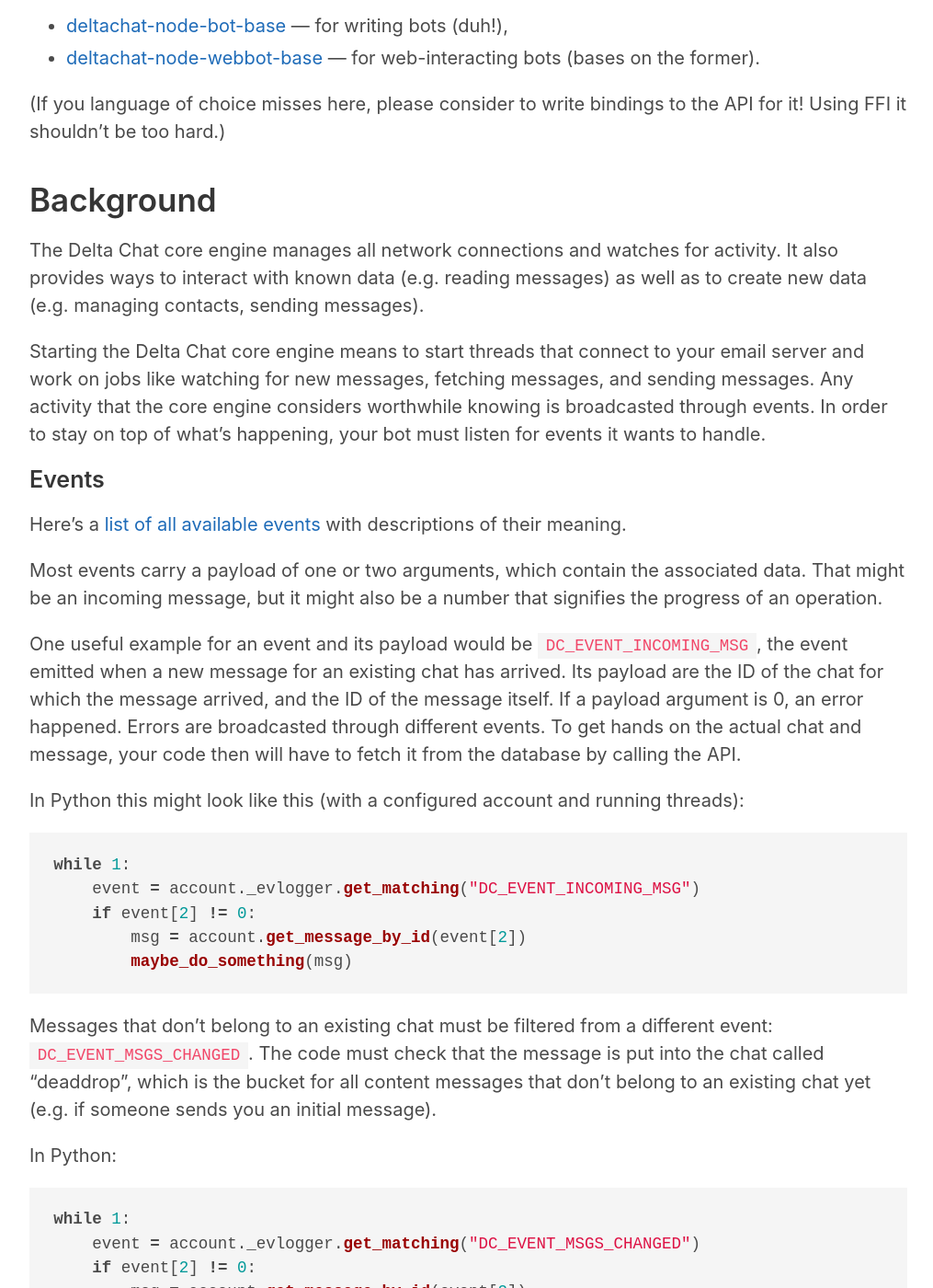
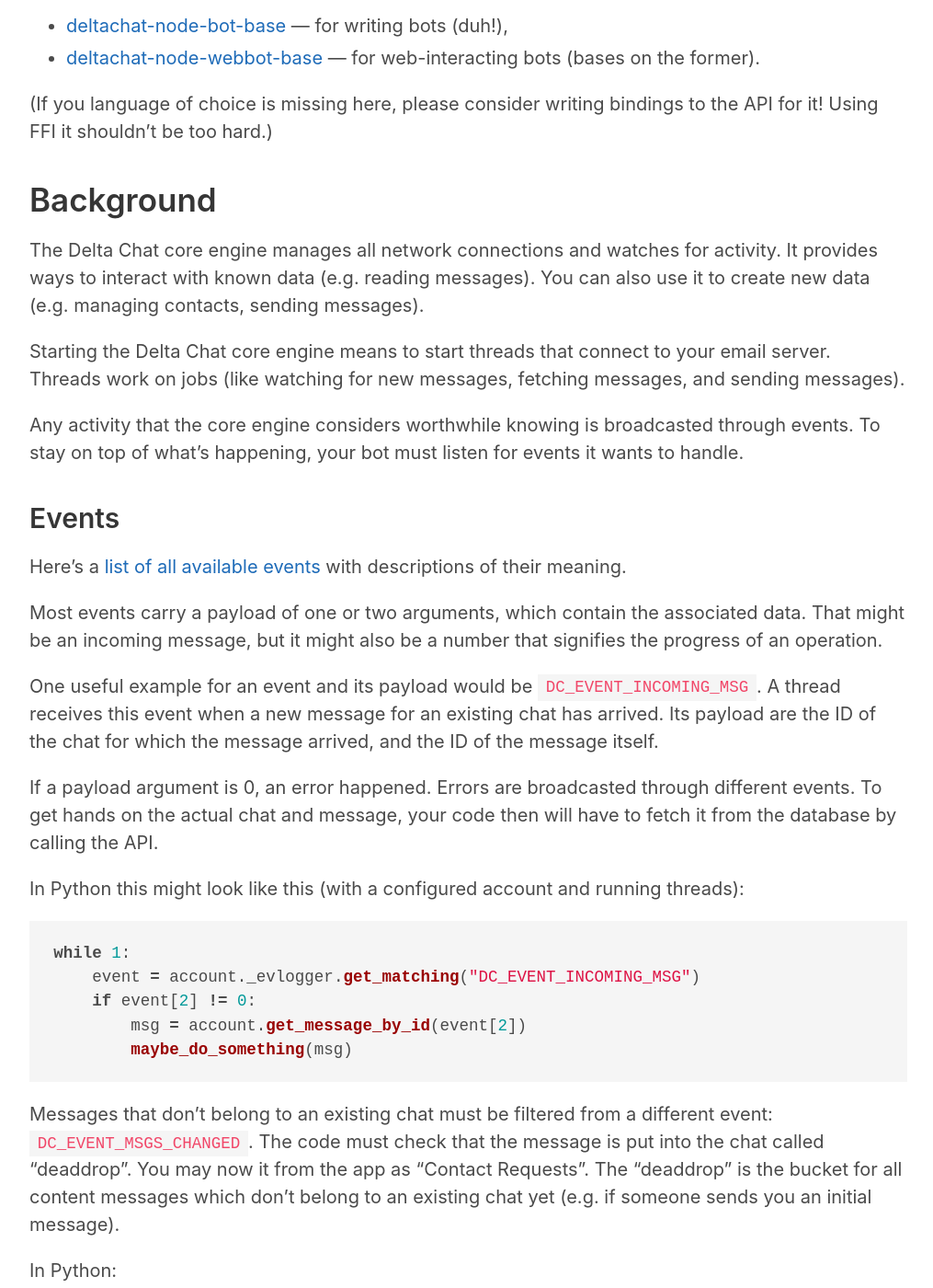
Before and after one commit to deltachat-bot/bot-pages, a Jekyll site: the page built from development.md, in a window 1280 px wide and 1400 px high, scrolled down 768 px. Shown: the whole window at 92% size, without its empty margins (229-1244 px from the left). Built offline with Jekyll 4.4.1, drawn with Linux system fonts in a browser that asks for light colours; some of the changed text lies outside the part shown.

Commit message:
Easier language, shorter sentences, some grammar fixes

````diff
--- a/development.md
+++ b/development.md
@@ -21,30 +21,34 @@ For the following languages there are bindings to the C-API:
 * NodeJS: [https://github.com/deltachat/deltachat-node](https://github.com/deltachat/deltachat-node)
 * Golang: [https://github.com/hugot/go-deltachat](https://github.com/hugot/go-deltachat)
 
-Additionally there are two small libraries for NodeJS that provide a higher level API to write bots:
+Additionally there are two small libraries for NodeJS. They provide a higher level API to write bots:
 * [deltachat-node-bot-base](https://github.com/deltachat/deltachat-node-bot-base) — for writing bots (duh!),
 * [deltachat-node-webbot-base](https://github.com/deltachat/deltachat-node-bot-base) — for web-interacting bots (bases on the former).
 
-(If you language of choice misses here, please consider to write bindings to the API for it! Using FFI it shouldn't be too hard.)
+(If you language of choice is missing here, please consider writing bindings to the API for it! Using FFI it shouldn't be too hard.)
 
 
 ## Background
 
 The Delta Chat core engine manages all network connections and watches for activity.
-It also provides ways to interact with known data (e.g. reading messages) as well as to create new data (e.g. managing contacts, sending messages).
+It provides ways to interact with known data (e.g. reading messages). You can also use it to create new data (e.g. managing contacts, sending messages).
 
-Starting the Delta Chat core engine means to start threads that connect to your email server and work on jobs like watching for new messages, fetching messages, and sending messages.
+Starting the Delta Chat core engine means to start threads that connect to your email server.
+Threads work on jobs (like watching for new messages, fetching messages, and sending messages).
+
 Any activity that the core engine considers worthwhile knowing is broadcasted through events.
-In order to stay on top of what's happening, your bot must listen for events it wants to handle.
+To stay on top of what's happening, your bot must listen for events it wants to handle.
 
-#### Events
+### Events
 
 Here's a [list of all available events](https://c.delta.chat/group__DC__EVENT.html) with descriptions of their meaning.
 
 Most events carry a payload of one or two arguments, which contain the associated data. That might be an incoming message, but it might also be a number that signifies the progress of an operation.
 
-One useful example for an event and its payload would be [`DC_EVENT_INCOMING_MSG`](https://c.delta.chat/group__DC__EVENT.html#ga3f0831ca83189879a2f224b424d8b58f), the event emitted when a new message for an existing chat has arrived.
+One useful example for an event and its payload would be [`DC_EVENT_INCOMING_MSG`](https://c.delta.chat/group__DC__EVENT.html#ga3f0831ca83189879a2f224b424d8b58f).
+A thread receives this event when a new message for an existing chat has arrived.
 Its payload are the ID of the chat for which the message arrived, and the ID of the message itself.
+
 If a payload argument is 0, an error happened. Errors are broadcasted through different events.
 To get hands on the actual chat and message, your code then will have to fetch it from the database by calling the API.
 
@@ -57,7 +61,7 @@ while 1:
         maybe_do_something(msg)
 ```
 
-Messages that don't belong to an existing chat must be filtered from a different event: [`DC_EVENT_MSGS_CHANGED`](https://c.delta.chat/group__DC__EVENT.html#ga0f52cdaad70dd24f7540abda6193cc2d). The code must check that the message is put into the chat called "deaddrop", which is the bucket for all content messages that don't belong to an existing chat yet (e.g. if someone sends you an initial message).
+Messages that don’t belong to an existing chat must be filtered from a different event: [`DC_EVENT_MSGS_CHANGED`](https://c.delta.chat/group__DC__EVENT.html#ga0f52cdaad70dd24f7540abda6193cc2d). The code must check that the message is put into the chat called “deaddrop”. You may now it from the app as "Contact Requests". The "deaddrop" is the bucket for all content messages which don’t belong to an existing chat yet (e.g. if someone sends you an initial message).
 
 In Python:
 
````
Also changed, not shown: other parts of development.md (+1 -1 lines), contact.md (+2 -2 lines), howto.md (+5 -3 lines).
